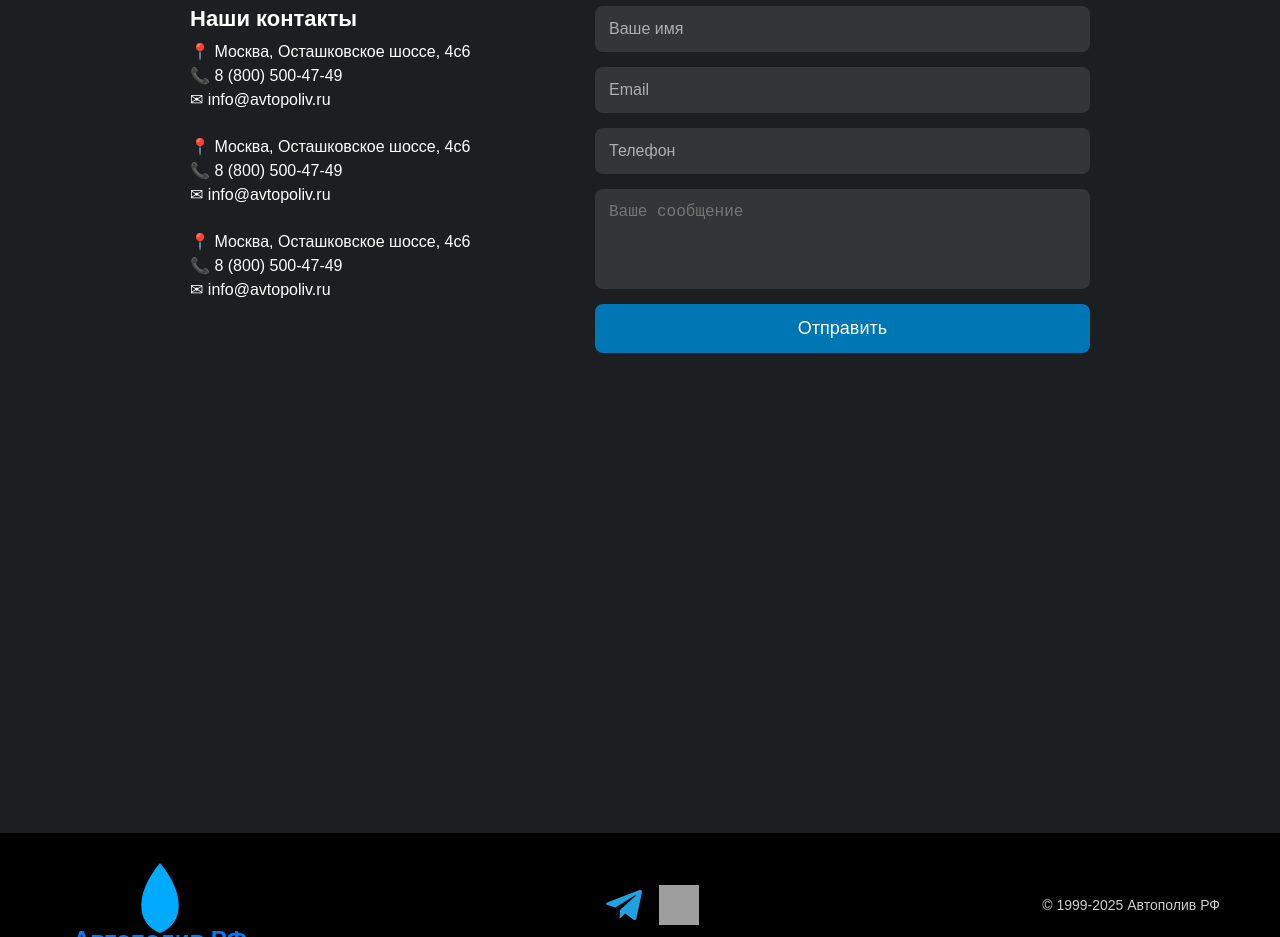
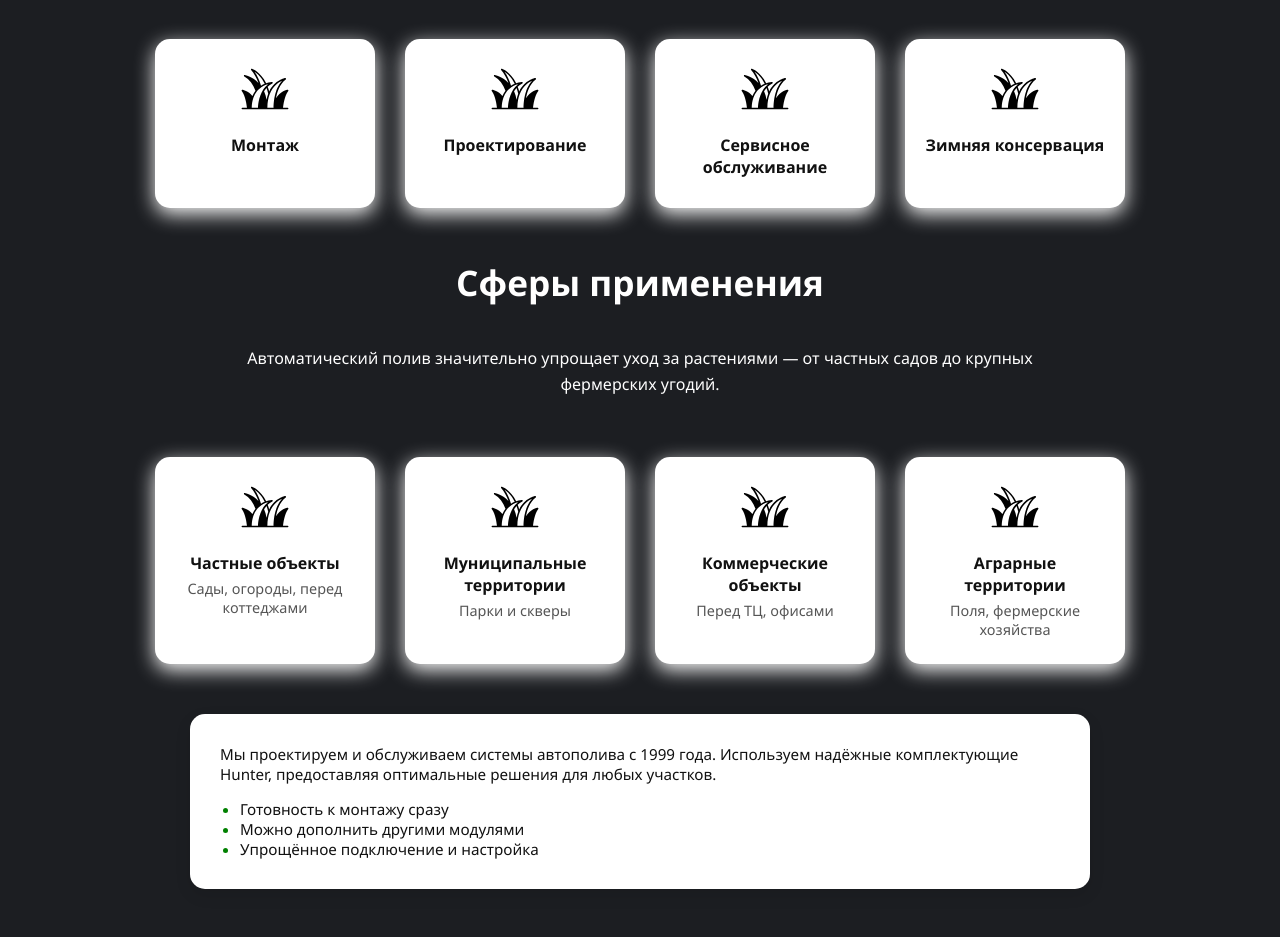
Before and after one commit to Mag1c54/avtopoliv, a Next.js app: page / in a window 1280 px wide. Shown: the part 1863-2800 px from the top of the page. Built offline with nearby package versions, Linux system fonts and the light colour scheme; grey boxes are pictures that could not be loaded.

Commit message:
theory added

```diff
--- a/src/app/page.js
+++ b/src/app/page.js
@@ -3,6 +3,7 @@ import Header from "@/components/header/header";
 import HeroContent from "@/components/heroContent/heroContent";
 import ContactForm from "@/components/contactForm/contactForm";
 import Portfolio from "@/components/portfolio/portfolio";
+import TheorySection from "@/components/theory/theory";
 
 export default function Home() {
   return (
@@ -11,6 +12,7 @@ export default function Home() {
      <Header />
      <HeroContent />
      <Portfolio />
+     <TheorySection />
      <ContactForm />
      <Footer />
 
--- a/src/components/portfolio/portfolio-styles.module.css
+++ b/src/components/portfolio/portfolio-styles.module.css
@@ -3,6 +3,7 @@
     color: white;
     padding: 50px 20px;
     text-align: center;
+    border-bottom: 5px solid rgb(82, 82, 82);
   }
 
   .title {
--- /dev/null
+++ b/src/components/theory/theory-style.module.css
@@ -0,0 +1,104 @@
+.theorySection {
+    padding: 80px 20px;
+    background-color: #1c1e22;
+    font-family: "Segoe UI", sans-serif;
+    color: #111;
+    border-bottom: 5px solid rgb(82, 82, 82);
+
+  }
+
+  .sectionTitle {
+    text-align: center;
+    font-size: 2.2rem;
+    font-weight: 700;
+    margin-bottom: 40px;
+    animation: fadeUp 1s ease forwards;
+    opacity: 0;
+    color: #fff;
+  }
+
+  .subtext {
+    text-align: center;
+    max-width: 800px;
+    margin: 0 auto 60px;
+    font-size: 1rem;
+    line-height: 1.6;
+    opacity: 0.85;
+    animation: fadeUp 1.2s ease forwards;
+    opacity: 0;
+    color: #fff;
+  }
+
+  .cardGrid {
+    display: flex;
+    flex-wrap: wrap;
+    justify-content: center;
+    gap: 30px;
+    margin-bottom: 50px;
+  }
+
+  .card {
+    background: #fff;
+    border-radius: 15px;
+    box-shadow: 0 6px 20px rgba(255, 255, 255, 0.979);
+    padding: 25px 20px;
+    text-align: center;
+    width: 220px;
+    transition: transform 0.3s ease, box-shadow 0.3s ease;
+    animation: fadeUp 1s ease forwards;
+    opacity: 0;
+  }
+
+  .card:hover {
+    transform: translateY(-10px);
+    box-shadow: 0 12px 24px rgba(255, 255, 255, 0.15);
+  }
+
+  .card img {
+    height: 50px;
+    margin-bottom: 15px;
+  }
+
+  .cardTitle {
+    font-weight: 600;
+    margin-bottom: 5px;
+    font-size: 1rem;
+  }
+
+  .cardText {
+    font-size: 0.9rem;
+    color: #555;
+  }
+
+  .bulletBox {
+    background: #fff;
+    border-radius: 15px;
+    padding: 30px;
+    box-shadow: 0 6px 16px rgba(0, 0, 0, 0.1);
+    max-width: 900px;
+    margin: 0 auto;
+    font-size: 0.95rem;
+    animation: fadeUp 1.5s ease forwards;
+    opacity: 0;
+  }
+
+  .bulletBox ul {
+    margin-top: 15px;
+    padding-left: 20px;
+  }
+
+  .bulletBox li::marker {
+    color: green;
+  }
+
+  /* Fade up animation */
+  @keyframes fadeUp {
+    0% {
+      opacity: 0;
+      transform: translateY(30px);
+    }
+    100% {
+      opacity: 1;
+      transform: translateY(0);
+    }
+  }
--- /dev/null
+++ b/src/components/theory/theory.js
@@ -0,0 +1,82 @@
+import styles from "./theory-style.module.css";
+import Image from "next/image";
+
+const features = [
+  { icon: "/grass-icon.svg", title: "Монтаж" },
+  { icon: "/grass-icon.svg", title: "Проектирование" },
+  { icon: "/grass-icon.svg", title: "Сервисное обслуживание" },
+  { icon: "/grass-icon.svg", title: "Зимняя консервация" }
+];
+
+const applications = [
+  {
+    icon: "/grass-icon.svg",
+    title: "Частные объекты",
+    desc: "Сады, огороды, перед коттеджами"
+  },
+  {
+    icon: "/grass-icon.svg",
+    title: "Муниципальные территории",
+    desc: "Парки и скверы"
+  },
+  {
+    icon: "/grass-icon.svg",
+    title: "Коммерческие объекты",
+    desc: "Перед ТЦ, офисами"
+  },
+  {
+    icon: "/grass-icon.svg",
+    title: "Аграрные территории",
+    desc: "Поля, фермерские хозяйства"
+  }
+];
+
+const TheorySection = () => {
+  return (
+    <section className={styles.theorySection}>
+      {/* Заголовок услуг */}
+      <h2 className={styles.sectionTitle}>Полный спектр услуг</h2>
+
+      <div className={styles.cardGrid}>
+        {features.map((feature, index) => (
+          <div key={index} className={styles.card}>
+            <Image src={feature.icon} width={50} height={50} alt={feature.title} />
+            <div className={styles.cardTitle}>{feature.title}</div>
+          </div>
+        ))}
+      </div>
+
+      {/* Заголовок применения */}
+      <h2 className={styles.sectionTitle}>Сферы применения</h2>
+
+      <p className={styles.subtext}>
+        Автоматический полив значительно упрощает уход за растениями — от частных садов до крупных фермерских угодий.
+      </p>
+
+      <div className={styles.cardGrid}>
+        {applications.map((app, index) => (
+          <div key={index} className={styles.card}>
+            <Image src={app.icon} width={50} height={50} alt={app.title} />
+            <div className={styles.cardTitle}>{app.title}</div>
+            <div className={styles.cardText}>{app.desc}</div>
+          </div>
+        ))}
+      </div>
+
+      {/* Информация и преимущества */}
+      <div className={styles.bulletBox}>
+        <p>
+          Мы проектируем и обслуживаем системы автополива с 1999 года. Используем надёжные комплектующие Hunter,
+          предоставляя оптимальные решения для любых участков.
+        </p>
+        <ul>
+          <li>Готовность к монтажу сразу</li>
+          <li>Можно дополнить другими модулями</li>
+          <li>Упрощённое подключение и настройка</li>
+        </ul>
+      </div>
+    </section>
+  );
+};
+
+export default TheorySection;
```
